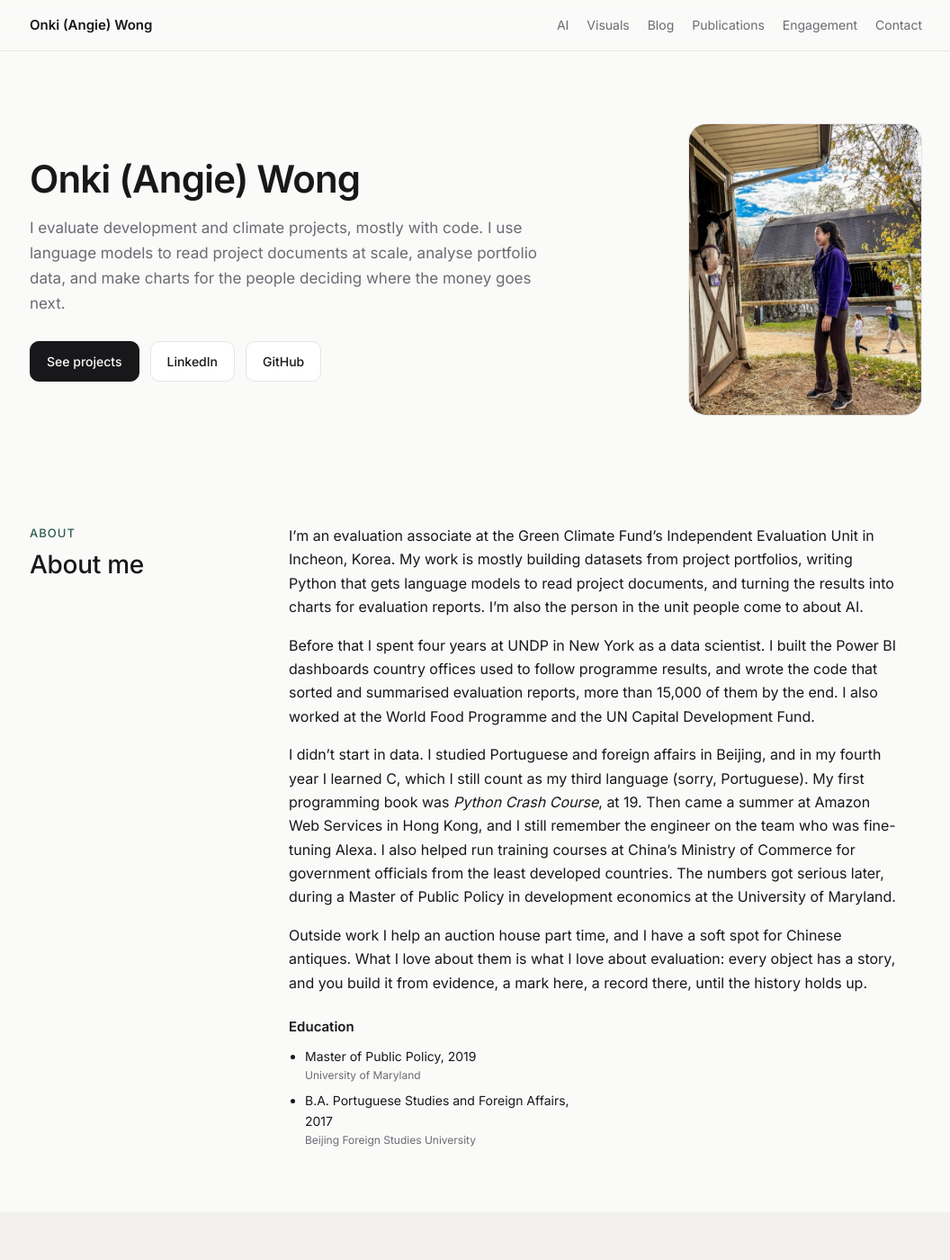
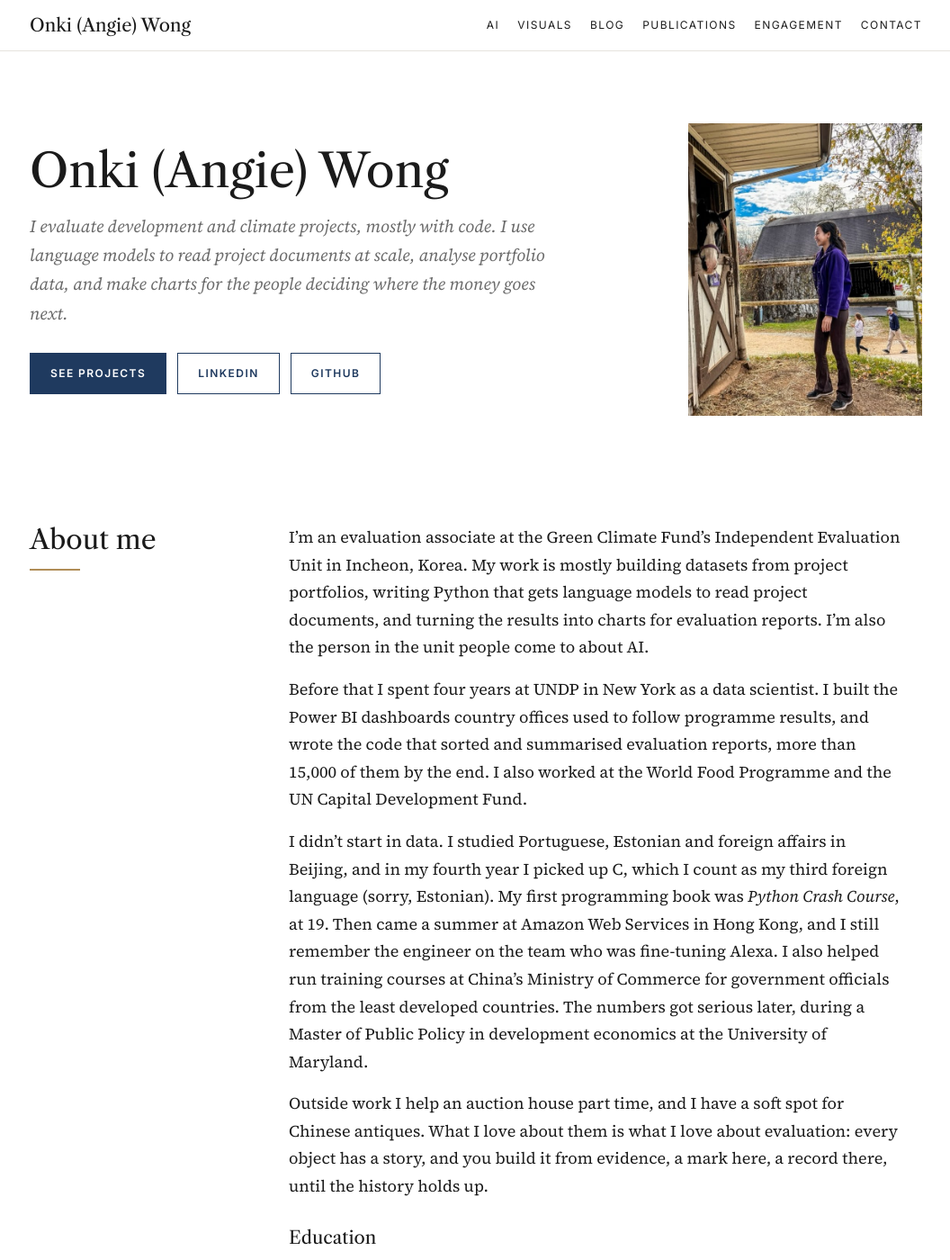
Before and after one commit to owangie/owangie.github.io, a Jekyll site: the page built from _pages/about.md, in a window 1280 px wide and 1400 px high. Shown: the whole window at 90% size, without its empty margins (111-1167 px from the left). Built offline with Jekyll 4.4.1, drawn with Linux system fonts in a browser that asks for light colours; some of the changed text lies outside the part shown.

Commit message:
Editorial restyle after Sotheby's: serif type, gold rules, square buttons; warmer section titles; add Estonian

```diff
--- a/_layouts/home.html
+++ b/_layouts/home.html
@@ -9,7 +9,7 @@
   <link rel="icon" type="image/svg+xml" href="{{ site.baseurl }}/images/favicon.svg">
   <link rel="preconnect" href="https://fonts.googleapis.com">
   <link rel="preconnect" href="https://fonts.gstatic.com" crossorigin>
-  <link href="https://fonts.googleapis.com/css2?family=Inter:wght@400;500;600&display=swap" rel="stylesheet">
+  <link href="https://fonts.googleapis.com/css2?family=Libre+Caslon+Text:ital,wght@0,400;0,700;1,400&family=Source+Serif+4:ital,opsz,wght@0,8..60,400;0,8..60,600;1,8..60,400&family=Inter:wght@400;500;600&display=swap" rel="stylesheet">
   <style>
     :root {
       --bg: #fafaf9; --surface: #ffffff; --text: #18181b; --muted: #6b6b73;
@@ -166,6 +166,59 @@
     .reveal { opacity: 0; transform: translateY(14px); transition: opacity .6s ease, transform .6s ease; }
     .reveal.in { opacity: 1; transform: none; }
     @media (prefers-reduced-motion: reduce) { .reveal { opacity: 1; transform: none; transition: none; } html { scroll-behavior: auto; } }
+
+    /* ===== Editorial theme (after sothebys.com) ===== */
+    :root { --bg: #ffffff; --surface: #ffffff; --text: #1b1b1b; --muted: #6b6b6b; --line: #e6e3de; --band: #faf8f4;
+      --accent: #1f3a5f; --accent-soft: #eef2f7; --gold: #b08d57;
+      --serif: "Libre Caslon Text", Georgia, "Times New Roman", serif; --body: "Source Serif 4", Georgia, serif; --sans: Inter, system-ui, "Segoe UI", sans-serif; }
+    @media (prefers-color-scheme: dark) { :root { --bg: #111214; --surface: #111214; --text: #ecebe8; --muted: #a3a09a; --line: #2b2b2e; --band: #17181b;
+      --accent: #a9c0de; --accent-soft: #1b2230; --gold: #c9a56b; } }
+    body { font-family: var(--body); font-size: 17px; line-height: 1.7; }
+    h1, h2, h3, .hero h1, nav .name { font-family: var(--serif); font-weight: 400; letter-spacing: 0; }
+    nav { background: color-mix(in srgb, var(--bg) 92%, transparent); }
+    nav .name { font-size: 20px; }
+    nav ul a, .btn, .label, .chip, .tag, .talk-meta, .card em, .repo .lang, .yr, .kv th, .bar, .flow li b { font-family: var(--sans); }
+    nav ul a { text-transform: uppercase; letter-spacing: .12em; font-size: 12px; color: var(--text); }
+    nav ul a:hover { color: var(--accent); }
+    .hero h1 { font-size: clamp(34px, 5.4vw, 52px); line-height: 1.12; }
+    .hero p { font-family: var(--body); font-style: italic; font-size: 19px; color: var(--muted); }
+    .hero-photo { border-radius: 0; border: 0; }
+    .btn { border-radius: 0; text-transform: uppercase; letter-spacing: .12em; font-size: 12px; font-weight: 600; padding: 12px 22px;
+      background: transparent; border: 1px solid var(--accent); color: var(--accent); }
+    .btn:hover { transform: none; background: var(--accent-soft); border-color: var(--accent); }
+    .btn.primary { background: var(--accent); color: var(--bg); border-color: var(--accent); }
+    .shead .label { display: none; }
+    section .shead h2 { font-size: 30px; line-height: 1.2; margin-bottom: 14px; }
+    section .shead h2::after { content: ""; display: block; width: 56px; height: 2px; background: var(--gold); margin-top: 14px; }
+    .intro { font-style: italic; color: var(--muted); }
+    .prose p { font-size: 18px; }
+    .prose a, .intro a, .talk-body a, .list .sub a { color: var(--accent); }
+    .card, .viz, .talk, .flow li { border-radius: 0; box-shadow: none; }
+    .card { border: 0; border-top: 1px solid var(--text); padding: 18px 0 0; background: transparent; }
+    .card:hover { transform: none; box-shadow: none; border-color: var(--gold); }
+    .card h3, .viz h3, .talk h3 { font-family: var(--serif); font-weight: 400; font-size: 21px; line-height: 1.3; }
+    .card p { font-family: var(--body); font-size: 16px; }
+    .card em { background: none; padding: 0; color: var(--muted); text-transform: uppercase; letter-spacing: .1em; font-size: 11px; font-style: normal; }
+    .viz { border: 1px solid var(--line); background: var(--bg); }
+    .talk { border: 0; border-top: 1px solid var(--text); padding: 24px 0 8px; background: transparent; }
+    .talk-meta { text-transform: uppercase; letter-spacing: .1em; font-size: 11px; }
+    .talk-fig img { border-radius: 0; }
+    .flow li { background: var(--bg); }
+    .flow li b::before { background: none; color: var(--gold); border: 1px solid var(--gold); }
+    .tip { border-left: 2px solid var(--gold); }
+    .tip b { font-family: var(--serif); font-weight: 400; font-size: 18px; }
+    .tip span { font-size: 15px; }
+    h3.sub { font-family: var(--serif); font-weight: 400; font-size: 22px; }
+    .list a.t { font-family: var(--serif); font-weight: 400; font-size: 19px; }
+    .list .sub { font-style: italic; font-size: 15px; }
+    .yr { font-size: 12px; letter-spacing: .1em; }
+    .chip, .tag { border-radius: 0; text-transform: uppercase; letter-spacing: .1em; font-size: 10px; padding: 2px 8px; color: var(--accent); border-color: var(--accent); }
+    .bar .bt { border-radius: 0; height: 8px; }
+    .bar .bt i { border-radius: 0; background: var(--accent); }
+    .kv td { font-size: 15px; }
+    .facts h3 { font-family: var(--serif); font-weight: 400; font-size: 20px; }
+    .facts li { font-size: 16px; }
+    footer { font-family: var(--sans); text-transform: uppercase; letter-spacing: .12em; font-size: 11px; }
   </style>
 </head>
 <body>
@@ -218,7 +271,7 @@
   <section id="ai">
     <div class="shead">
     <p class="label reveal">AI in my work</p>
-    <h2 class="reveal">How I use AI and language models</h2>
+    <h2 class="reveal">Teaching machines to read</h2>
     </div>
     <div class="sbody">
     <p class="intro reveal">Most of my AI work is getting language models to read documents that people would otherwise read one by one: project proposals, evaluation reports, survey answers. This is how I set it up, what I use, and what went wrong often enough to become a rule. There is a <a href="{{ site.baseurl }}/writing/llm-screening-private-sector/">worked example on the blog</a>.</p>
@@ -276,7 +329,7 @@
   <section id="visuals">
     <div class="shead">
     <p class="label reveal">Visualisations</p>
-    <h2 class="reveal">Questions, answered with charts</h2>
+    <h2 class="reveal">Questions, answered in charts</h2>
     </div>
     <div class="sbody">
     <p class="intro reveal">Each chart starts from a question someone deciding on funding would ask. I designed and built them in Flourish. Hover or tap for the numbers.</p>
@@ -298,7 +351,7 @@
   <section id="projects">
     <div class="shead">
     <p class="label reveal">Projects</p>
-    <h2 class="reveal">Selected work</h2>
+    <h2 class="reveal">Things I've built</h2>
     </div>
     <div class="sbody">
     <p class="intro reveal">Tools I have built and that people use.</p>
@@ -358,7 +411,7 @@
   <section id="engagement">
     <div class="shead">
     <p class="label reveal">Engagement</p>
-    <h2 class="reveal">Talks and seminars</h2>
+    <h2 class="reveal">Talks</h2>
     </div>
     <div class="sbody">
     {% for t in site.talks reversed %}
@@ -375,7 +428,7 @@
   <section id="reading">
     <div class="shead">
     <p class="label reveal">Reading</p>
-    <h2 class="reveal">Books I recommend</h2>
+    <h2 class="reveal">On my shelf</h2>
     </div>
     <div class="sbody">
     <ul class="list reveal">
--- a/_pages/about.md
+++ b/_pages/about.md
@@ -11,6 +11,6 @@ I'm an evaluation associate at the Green Climate Fund's Independent Evaluation U
 
 Before that I spent four years at UNDP in New York as a data scientist. I built the Power BI dashboards country offices used to follow programme results, and wrote the code that sorted and summarised evaluation reports, more than 15,000 of them by the end. I also worked at the World Food Programme and the UN Capital Development Fund.
 
-I didn't start in data. I studied Portuguese and foreign affairs in Beijing, and in my fourth year I learned C, which I still count as my third language (sorry, Portuguese). My first programming book was *Python Crash Course*, at 19. Then came a summer at Amazon Web Services in Hong Kong, and I still remember the engineer on the team who was fine-tuning Alexa. I also helped run training courses at China's Ministry of Commerce for government officials from the least developed countries. The numbers got serious later, during a Master of Public Policy in development economics at the University of Maryland.
+I didn't start in data. I studied Portuguese, Estonian and foreign affairs in Beijing, and in my fourth year I picked up C, which I count as my third foreign language (sorry, Estonian). My first programming book was *Python Crash Course*, at 19. Then came a summer at Amazon Web Services in Hong Kong, and I still remember the engineer on the team who was fine-tuning Alexa. I also helped run training courses at China's Ministry of Commerce for government officials from the least developed countries. The numbers got serious later, during a Master of Public Policy in development economics at the University of Maryland.
 
 Outside work I help an auction house part time, and I have a soft spot for Chinese antiques. What I love about them is what I love about evaluation: every object has a story, and you build it from evidence, a mark here, a record there, until the history holds up.
```
Also changed, not shown: other parts of _layouts/home.html (+1 -1 lines), _layouts/note.html (+14 -1 lines).
